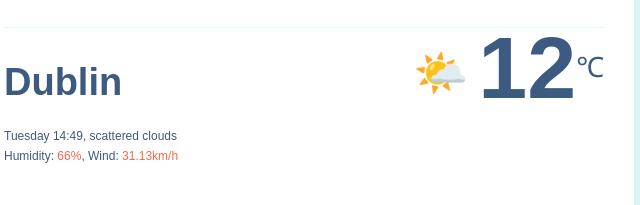
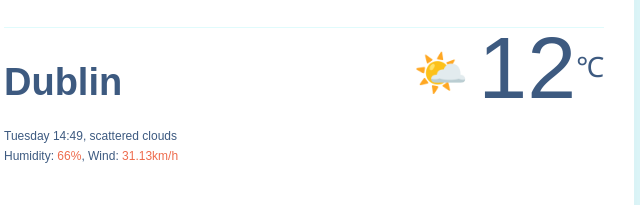
Before and after one commit to anatol-coder/Meteo, a plain HTML site: page index.html in a window 1280 px wide. Shown: the part 156-361 px from the top of the page, 336-976 px from the left. Drawn offline with Linux system fonts and the light colour scheme; a web font is replaced by a local one.

```diff
--- a/src/styles.css
+++ b/src/styles.css
@@ -50,7 +50,7 @@ main {
 
 .weather-app-temperature {
   font-size: 88px;
-  font-weight: bold;
+  font-weight: 900px;
   margin-left: 10px;
 }
 .weather-app-unit {
```
